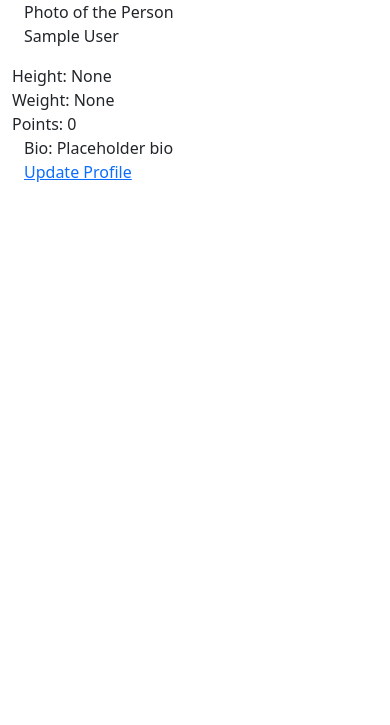
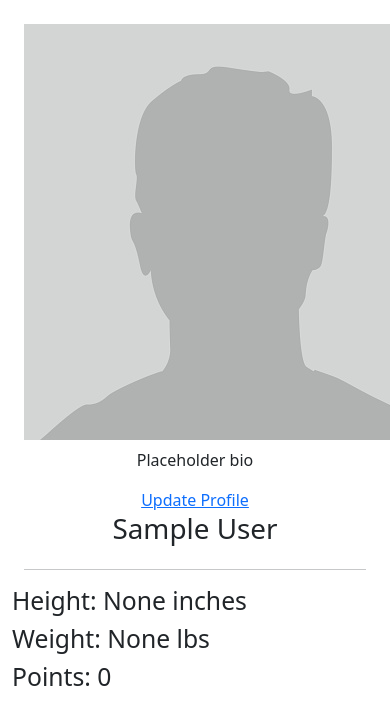
Before and after one commit to ma5243/HoosExercising, a Django app: page /profile/ in a window 390 px wide; the page is wider, and only the part inside the window is pictured. Shown: the top 725 px of that part. Run offline with Django 3.2, Linux system fonts and the light colour scheme; the visitor is signed in with stand-in values (Sample User, id 1); data comes from the database, SQL or seed files in the repository; some libraries are stand-ins or nearby versions.

Commit message:
Profile: minor UI/UX improvements (#7)

```diff
--- a/mysite/urls.py
+++ b/mysite/urls.py
@@ -22,9 +22,10 @@ from oauth import views
 
 urlpatterns = [
     path('admin/', admin.site.urls),
-    path('profile/', TemplateView.as_view(template_name="oauth/profile.html"), name='profile'),
-    path('editProfile/<int:pk>/', views.EditProfileView.as_view(), name='edit_model_profile'),
-    path('', TemplateView.as_view(template_name="oauth/index.html")),
+    path('profile/', views.self_profile, name='profile'),
+    path('profile/<int:profile_id>/', views.specific_profile, name='specific_profile'),
+    path('profile/edit/', views.edit_or_redirect, name='edit_profile'),
+    path('', TemplateView.as_view(template_name="oauth/index.html"), name='index'),
     path('accounts/', include('allauth.urls')),
     path('dashboard/', include('dashboard.urls')),
     path('logout', LogoutView.as_view()),
--- a/oauth/models.py
+++ b/oauth/models.py
@@ -14,6 +14,7 @@ class Profile(models.Model):
     signup_date = models.DateField(verbose_name="User signup date")
 
     bio = models.CharField(verbose_name="User Bio", max_length=200, null=True)
+    #TODO add stringify function for height
     height = models.PositiveSmallIntegerField(verbose_name="Height in inches", null=True) # Doesn't allow for fractional height, integers only
     weight = models.PositiveSmallIntegerField(verbose_name="Weight in pounds", null=True)
 
@@ -21,7 +22,7 @@ class Profile(models.Model):
 
 
     def __str__(self):
-        return self.user.first_name + " " + self.user.last_name + ": " + str(self.points) + " accumulated points"
+        return self.user.first_name + " " + self.user.last_name + "(" + str(self.pk) + "): " + str(self.points) + " accumulated points"
 
 
 # Allauth fires a post_save signal when a new user signs up.
--- a/oauth/templates/oauth/profile.html
+++ b/oauth/templates/oauth/profile.html
@@ -1,42 +1,39 @@
 {% extends 'oauth/base.html' %}
 
 {% load socialaccount %}
+{% load static %}
 {% load bootstrap4 %}
 {% bootstrap_css %}
 
-{% block title %}Profile for {{user.first_name}} {% endblock %}
+{% block title %}Profile for {{ displayed_profile.user.first_name }} {% endblock %}
 
 {% block content %}
 <body>
 <div class="container">
-  <div class="row">
-    <div class="col-sm">
-      Photo of the Person
+  <div class="row mt-4">
+    <div class="col-sm text-center">
+      <img src="{% static 'profile_placeholder.jpg' %}">
+      <p class="pt-2"> {{ displayed_profile.bio }}</p>
+      {% if displayed_profile.pk == user.profile.pk %}
+      <a class="mt-5"href="{%url 'edit_profile' %}"> Update Profile </a>
+      {% endif %}
     </div>
     <div class="col-sm">
         <div class="row">
-            <p> {{ user.first_name }} {{ user.last_name }}</p>
+            <h1 class="text-center"> {{ displayed_profile.user.first_name }} {{ displayed_profile.user.last_name }}</h1>
         </div>
-        <div class="row">
-           Height: {{ user.profile.height }}
-        </div>
-        <div class="row">
-           Weight: {{ user.profile.weight }}
-        </div>
-        <div class="row">
-           Points: {{ user.profile.points }}
-        </div>
+        <hr>
+        <h2 class="row">
+           Height: {{ displayed_profile.height }} inches
+        </h2>
+        <h2 class="row">
+           Weight: {{ displayed_profile.weight }} lbs
+        </h2>
+        <h2 class="row">
+           Points: {{ displayed_profile.points }}
+        </h2>
     </div>
   </div>
-
-    <div class="row">
-        <div class="col-sm">
-            Bio: {{ user.profile.bio }}
-        </div>
-        <div class="row">
-            <td><a href="{%url 'edit_model_profile' user.id %}"> Update Profile </a></td>
-        </div>
-    </div>
 </div>
 </body>
 
--- a/oauth/views.py
+++ b/oauth/views.py
@@ -1,23 +1,46 @@
 from django.http import HttpResponseRedirect
+from django.http.response import HttpResponseNotFound
 from django.shortcuts import get_object_or_404, render
+from django.views import generic
+from django.urls import reverse
 
-from django.views import generic
 from .models import Profile
 from .profileform import ProfileModelForm
-from django.urls import reverse, reverse_lazy
 
 
-# Create your views here.
+# Entrypoint for the url /profile/
+# We default to showing the logged in user's profile when not given a specifc ID, redirecting to index when not authenticated.
+def self_profile(request):
+    if not request.user.is_authenticated:
+        return HttpResponseRedirect(reverse('index')) # TODO show message on index page to login
+
+    return ProfileView.as_view()(request, pk=request.user.id) # as_view returns a callable, must give request + kwargs
+
+# Entrypoint for /profile/<int:profile_id>/ , gets a specific profile from profile pk
+# Does not require authentication, so even not logged in users can view.
+# TODO improve 404 page
+# TODO consider privacy settings - everyone, only logged in users, only friends, fully private
+def specific_profile(request, profile_id):
+    if not Profile.objects.filter(pk=profile_id).exists():
+        return HttpResponseNotFound('Error: profile with that ID not found')
+    return ProfileView.as_view()(request, pk=profile_id)
+
 class ProfileView(generic.DetailView):
     model = Profile
     template_name = 'oauth/profile.html'
+    context_object_name = 'displayed_profile'
 
-    # def get(self, request, *args, **kwargs):
-        # form = ProfileModelForm
-        # return render(request, 'updateProfile.html', {'form': form})
-    def get_obj(self):
-        return self.request.user
+    # TODO replace the PK in the URL with a UUID, prevents leaking signup order
+    def get_object(self):
+        profile = get_object_or_404(Profile, pk=self.kwargs.get('pk'))
+        return profile
 
+
+# Entrypoint for /profile/edit.
+def edit_or_redirect(request):
+    if not request.user.is_authenticated:
+        return HttpResponseRedirect(reverse('index'))
+    return EditProfileView.as_view()(request, pk=request.user.id)
 
 class EditProfileView(generic.UpdateView):
     model = Profile
@@ -26,6 +49,7 @@ class EditProfileView(generic.UpdateView):
 
     # TODO consider moving away from a primary-key based URL, just use user object instead.
     # TODO handle 404s better when pk is not own. Tests needed
+    # TODO make sure can only update when trying to edit own profile
     def get_obj(self):
         return self.request.user.profile
 
```
Also changed, not shown: oauth/tests.py (+36 -6 lines), oauth/static/profile_placeholder.jpg (added).
